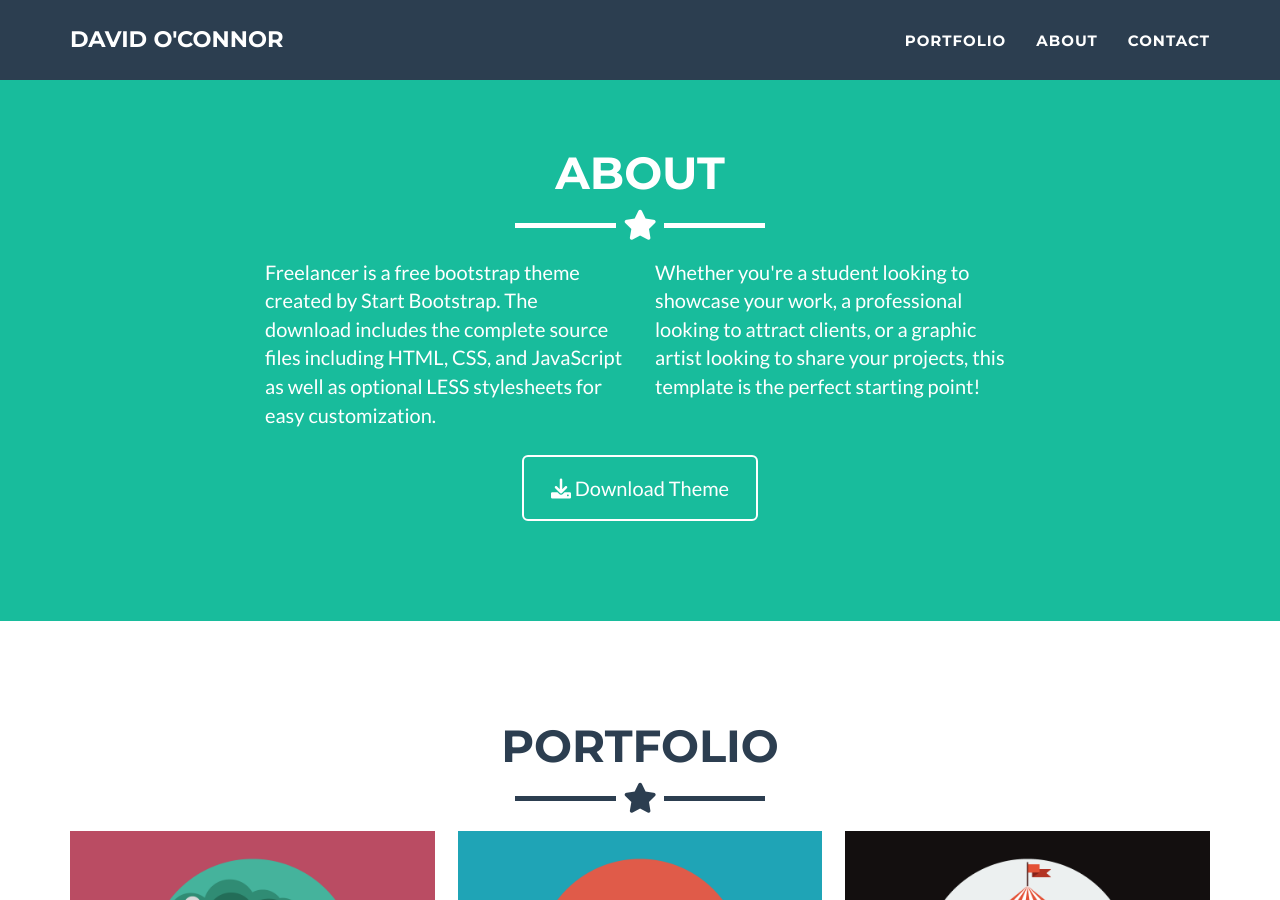
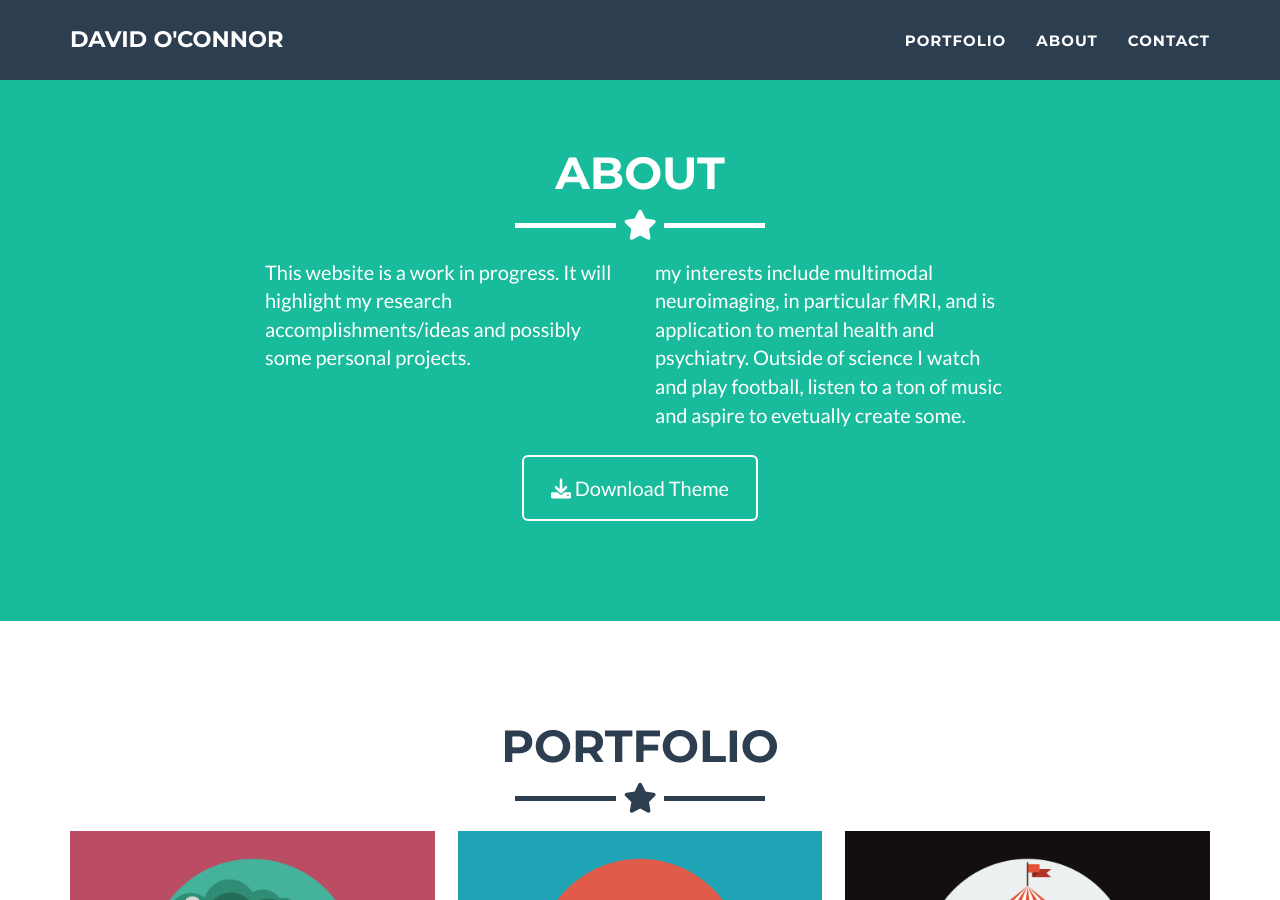
Before and after one commit to DaveOC90/daveoc90.github.io, a Jekyll site: the page built from _posts/2014-07-18-project-1.markdown, in a window 1280 px wide and 900 px high, scrolled down 702 px. Built offline with Jekyll 4.4.1, drawn with Linux system fonts in a browser that asks for light colours.

Commit message:
updating about section

```diff
--- a/_includes/about.html
+++ b/_includes/about.html
@@ -9,13 +9,10 @@
     </div>
     <div class="row">
       <div class="col-lg-4 col-lg-offset-2">
-        <p>Freelancer is a free bootstrap theme created by Start Bootstrap. The download includes the complete
-          source files including HTML, CSS, and JavaScript as well as optional LESS stylesheets for easy
-          customization.</p>
+        <p>This website is a work in progress. It will highlight my research accomplishments/ideas and possibly some personal projects.</p>
       </div>
       <div class="col-lg-4">
-        <p>Whether you're a student looking to showcase your work, a professional looking to attract clients, or
-          a graphic artist looking to share your projects, this template is the perfect starting point! </p>
+        <p>my interests include multimodal neuroimaging, in particular fMRI, and is application to mental health and psychiatry. Outside of science I watch and play football, listen to a ton of music and aspire to evetually create some.</p>
       </div>
       <div class="col-lg-8 col-lg-offset-2 text-center">
         <a href="https://github.com/jeromelachaud/freelancer-theme" class="btn btn-lg btn-outline">
```
